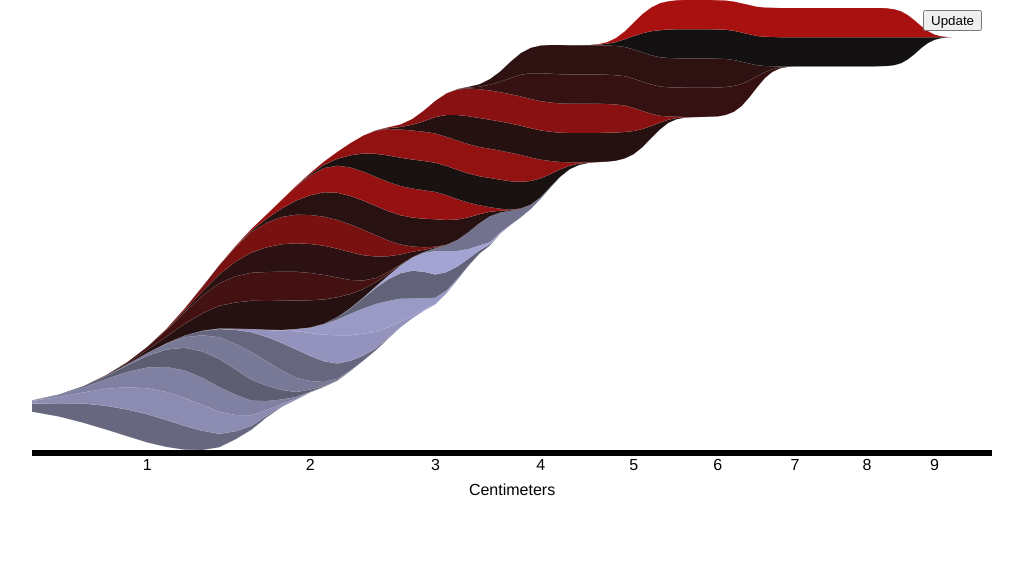
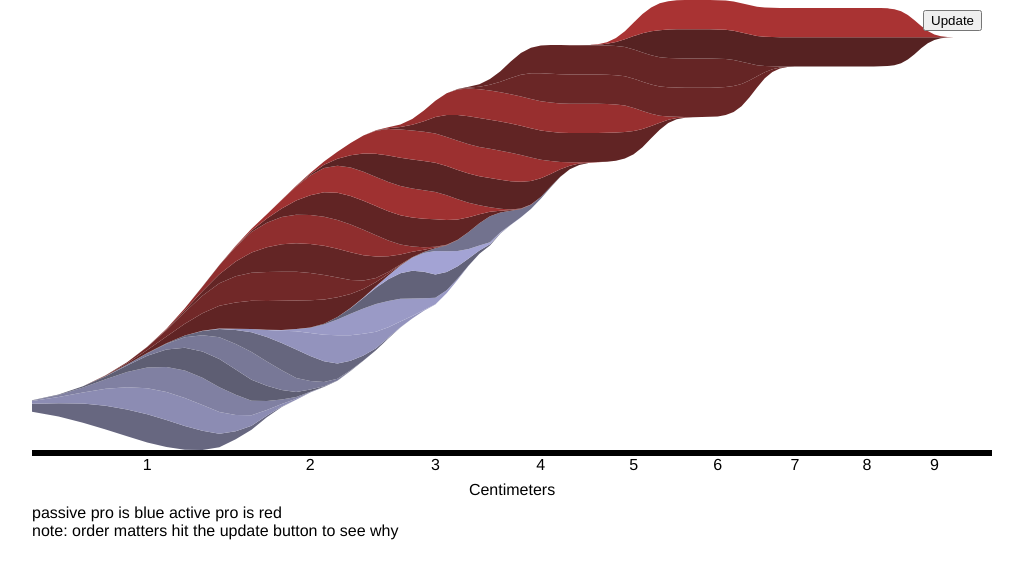
Before and after one commit to Abebw/RackVis, a plain HTML site: page index.html in a window 1280 px wide. Shown: the whole page, without its empty margins (128-1151 px from the left). Drawn offline with nearby package versions, Linux system fonts and the light colour scheme.

Commit message:
made a couple changes just so I can email a link to david and see what he thinks

```diff
--- a/index.html
+++ b/index.html
@@ -1,6 +1,7 @@
 <!DOCTYPE html>
+<head>
 <meta charset="utf-8">
-<title>Streamgraph</title>
+<title>Harrisons Rack</title>
 <style>
 
 body {
@@ -17,6 +18,14 @@ button {
 }
 
 </style>
+</head>
+<body>
 <button onclick="transition()">Update</button>
+<svg></svg>
+<br>
+passive pro is blue active pro is red
+<br>
+note: order matters hit the update button to see why
 <script src="http://d3js.org/d3.v3.min.js"></script>
 <script src="index.js"></script>
+</body>
--- a/index.js
+++ b/index.js
@@ -38,7 +38,7 @@ var area = d3.svg.area()
     .y0(function(d) { return y(d.y0); })
     .y1(function(d) { return y(d.y0 + d.y); });
 
-var svg = d3.select("body").append("svg")
+var svg = d3.select("svg")
     .attr("width", width)
     .attr("height", height);
 
@@ -126,7 +126,7 @@ function getWallnuts(SD,n){
 }
 function getCamalotDoubles(SD,n){
     var c = d3.scale.linear()
-	.range(["#111", "#a11"]);
+	.range(["#522", "#a33"]);
     return Array(
 	coverage(13.0,23.4,SD,n,c),//0.3
 	coverage(13.0,23.4,SD,n,c),
```
